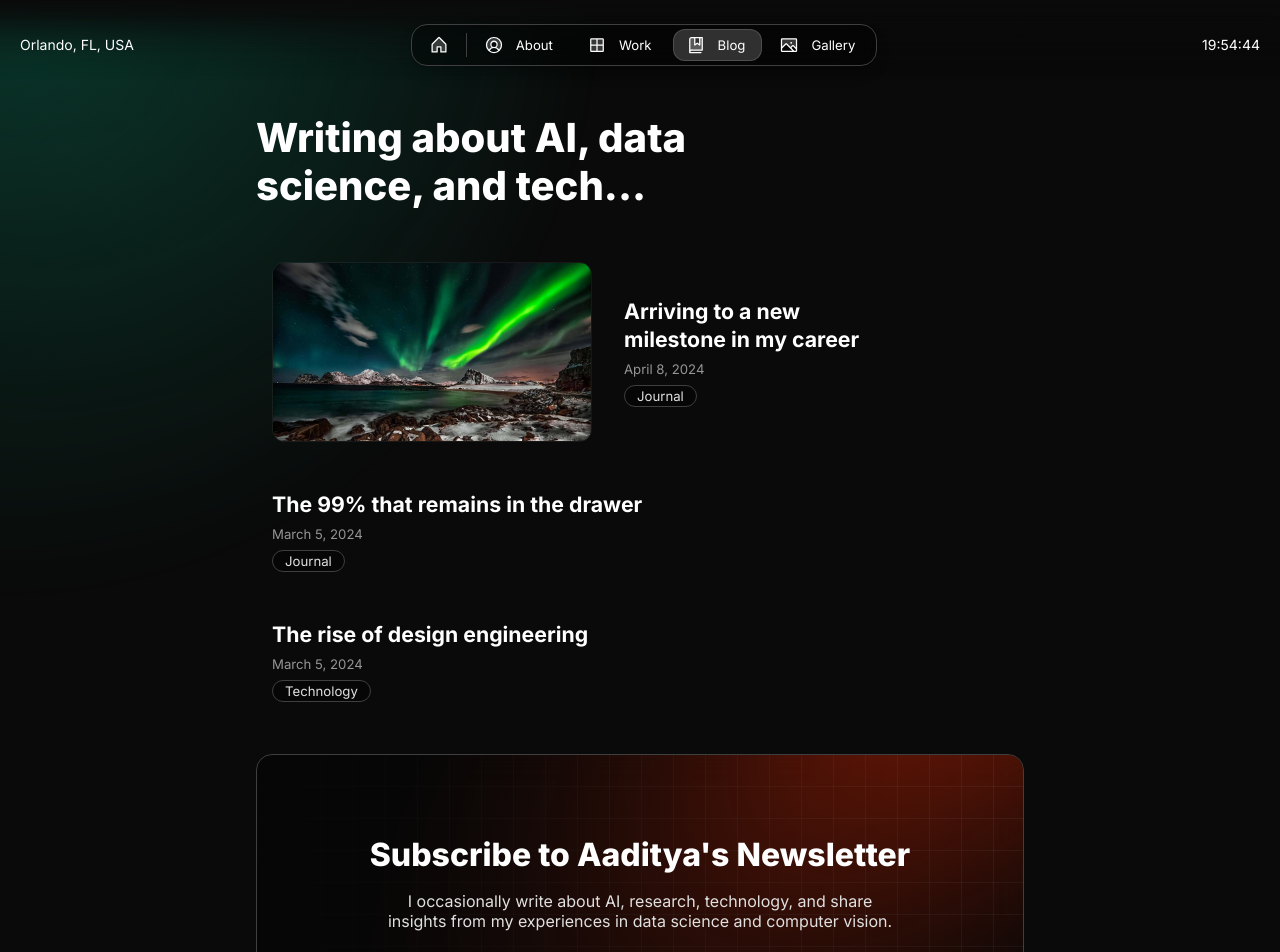
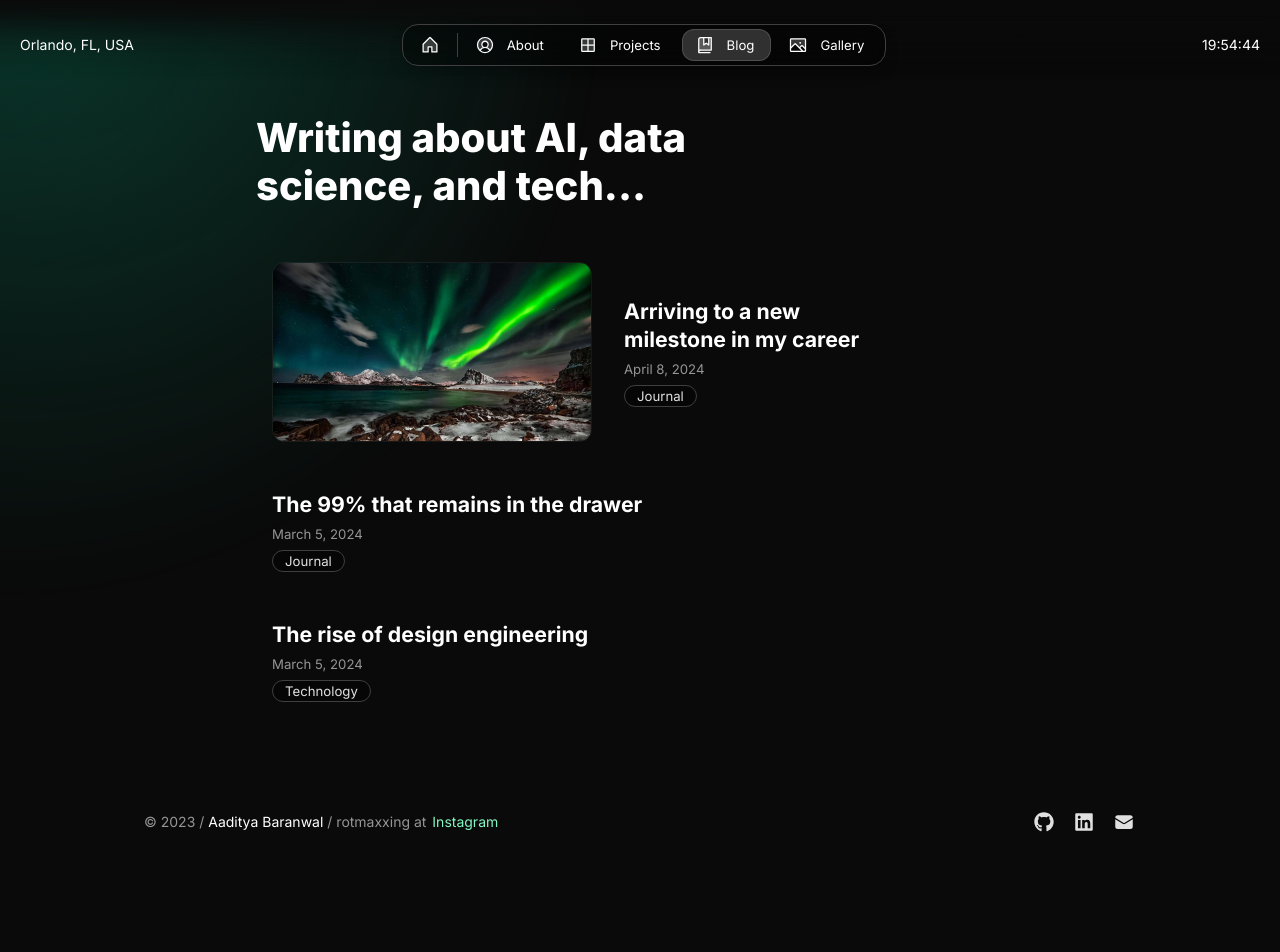
Before and after one commit to eternal-f1ame/eternal-f1ame.github.io, a Next.js app: page /blog in a window 1280 px wide. Shown: the top 952 px of the page. After the commit the page ends 850 px from the top, so only its background shows below. Built offline with nearby package versions, Linux system fonts and the light colour scheme.

Commit message:
minor updates

```diff
--- a/src/app/resources/content.js
+++ b/src/app/resources/content.js
@@ -14,7 +14,7 @@ const person = {
 };
 
 const newsletter = {
-  display: true,
+  display: false,
   title: <>Subscribe to {person.firstName}'s Newsletter</>,
   description: (
     <>
@@ -349,7 +349,7 @@ const blog = {
 };
 
 const work = {
-  label: "Work",
+  label: "Projects",
   title: "My projects",
   description: `Research and development projects by ${person.name}`,
 };
@@ -385,7 +385,7 @@ const gallery = {
     {
         type: "poem",
         filePath: "/gallery/poems/emptypens.txt", // Path to the .txt file
-        title: "empty pens...",
+        title: "EMPTY PENS...",
       },
     {
         type: "poem",
--- a/src/components/Footer.tsx
+++ b/src/components/Footer.tsx
@@ -28,7 +28,7 @@ export const Footer = () => {
           <Text paddingX="4">{person.name}</Text>
           <Text onBackground="neutral-weak">
             {/* Usage of this template requires attribution. Please don't remove the link to Once UI. */}
-            / Also find me at{" "}
+            / rotmaxxing at{" "}
             <SmartLink
               style={{ marginLeft: "-0.125rem" }}
               href="https://www.instagram.com/sochastic/"
```
